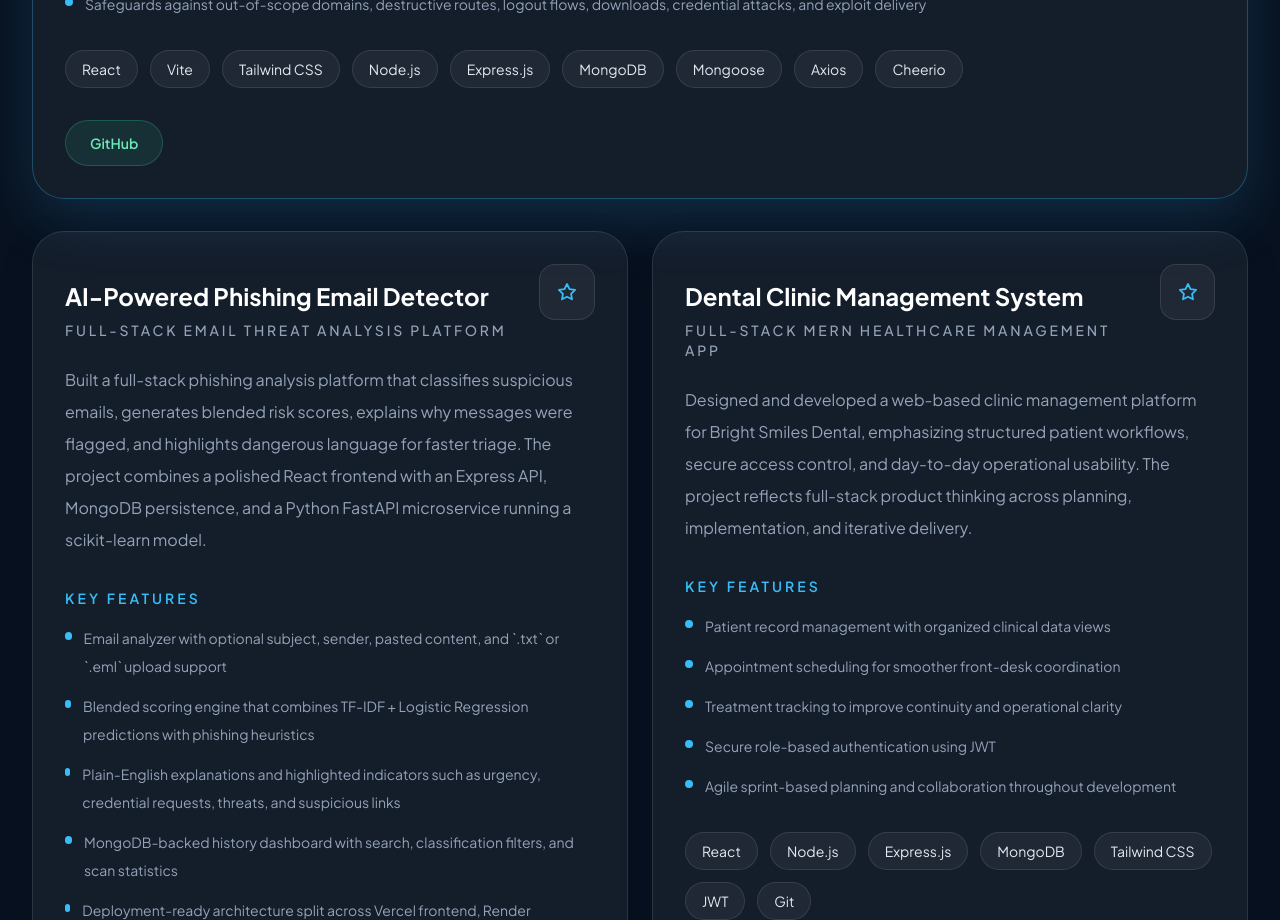
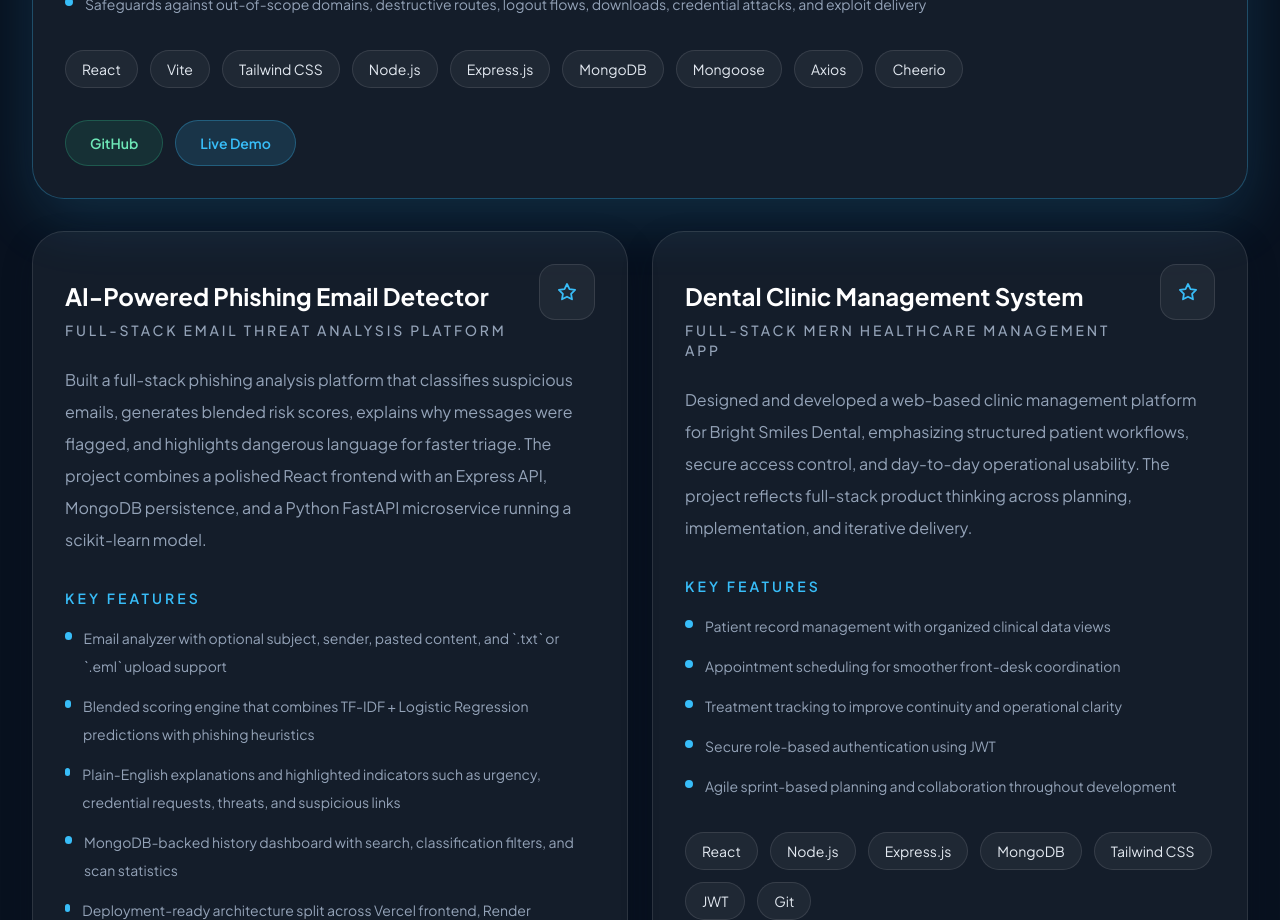
Before and after one commit to hassanhosein786/portfolio-website, a React (Vite) app: page / in a window 1280 px wide. Shown: the part 4580-5500 px from the top of the page. Built offline with nearby package versions, Linux system fonts and the light colour scheme; the HTML template or start-up script is replaced by a standard one.

Commit message:
new demo

```diff
--- a/src/components/Projects.jsx
+++ b/src/components/Projects.jsx
@@ -70,7 +70,7 @@ function ProjectCard({ project }) {
         >
           GitHub
         </a>
-        {!project.featured && project.links.demo && (
+        {project.links.demo && (
           <a
             href={project.links.demo}
             target="_blank"
--- a/src/data/portfolioData.js
+++ b/src/data/portfolioData.js
@@ -91,7 +91,7 @@ export const projects = [
     featured: true,
     links: {
       github: 'https://github.com/hassanhosein786/mini-burp-site',
-      demo: 'https://your-demo-placeholder.com/mini-burp-suite',
+      demo: 'https://mini-burp-suite-web.vercel.app/',
       docs: 'https://your-docs-placeholder.com/mini-burp-suite',
     },
   },
```
Also changed, not shown: 1 other file (tests, documents, lock files or other folders).
